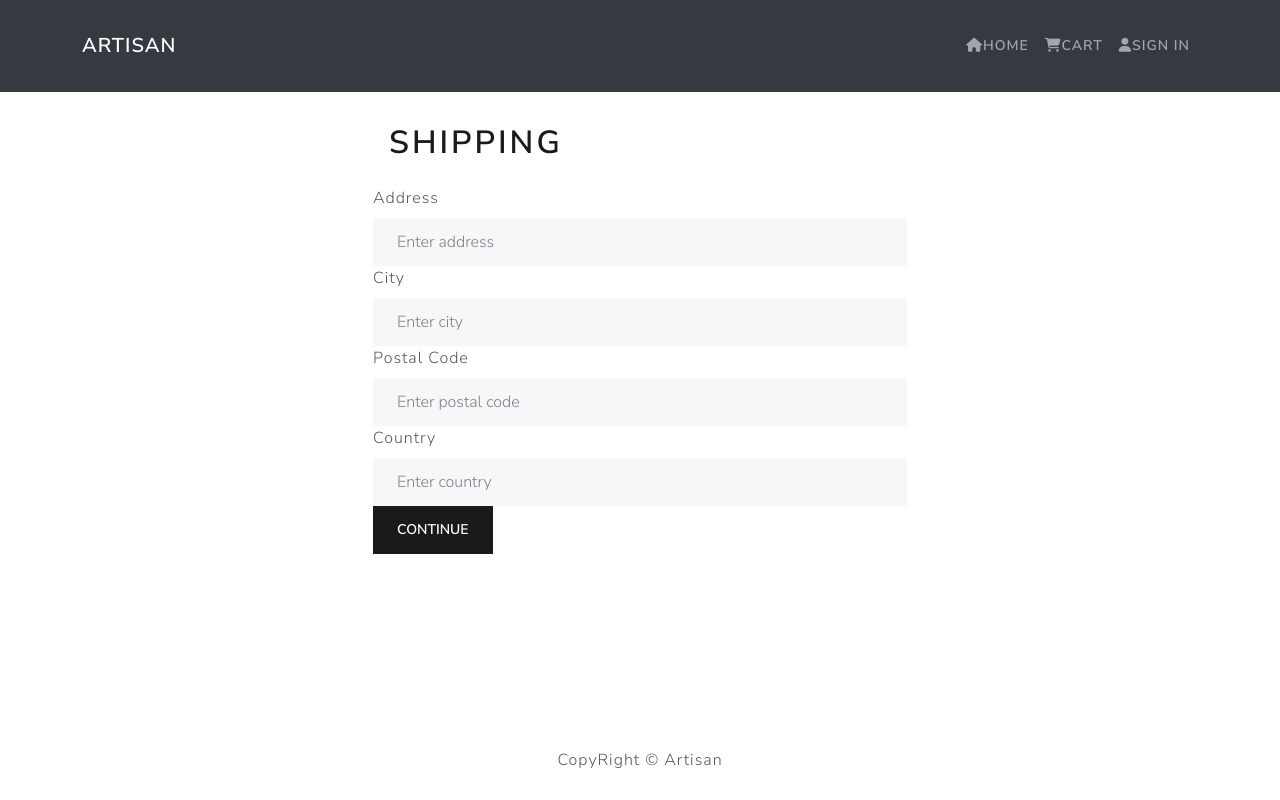
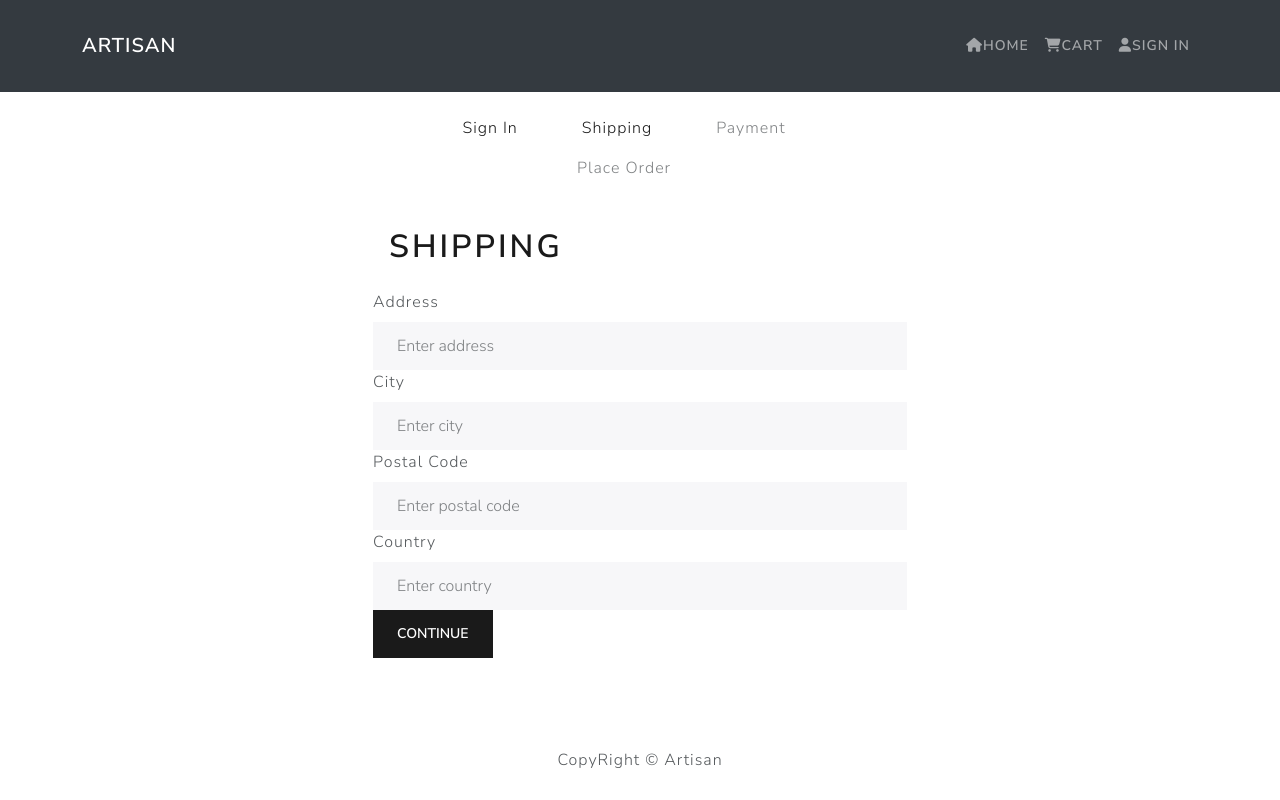
Before and after one commit to RiyaRanaChhetrii/ArtisanFYP, a React (Create React App) app in the folder frontend/: page /shipping in a window 1280 px wide. Built offline with nearby package versions, Linux system fonts and the light colour scheme.

Commit message:
Added a 'CheckoutSteps' component for creating a step-by-step checkout navigation bar

```diff
--- a/frontend/src/action/cartAction.js
+++ b/frontend/src/action/cartAction.js
@@ -28,6 +28,7 @@
     localStorage.setItem('cartItems', JSON.stringify(getState().cart.cartItems))
 }
 
+// Saving shipping address to state and localStorage
 export const saveShippingAddress = (data) => (dispatch) => {
     dispatch({
         type: CART_SAVE_SHIPPING_ADDRESS,
--- /dev/null
+++ b/frontend/src/components/CheckoutSteps.js
@@ -0,0 +1,51 @@
+import React from "react";
+import { Nav } from "react-bootstrap";
+import { LinkContainer } from "react-router-bootstrap";
+
+const CheckoutSteps = ({ step1, step2, step3, step4 }) => {
+  return (
+    <Nav className="justify-content-center mb-4">
+      <Nav.Item>
+        {step1 ? (
+          <LinkContainer to="/login">
+            <Nav.Link>Sign In</Nav.Link>
+          </LinkContainer>
+        ) : (
+          <Nav.Link disabled>Sign In</Nav.Link>
+        )}
+      </Nav.Item>
+
+      <Nav.Item>
+        {step2 ? (
+          <LinkContainer to="/shipping">
+            <Nav.Link>Shipping</Nav.Link>
+          </LinkContainer>
+        ) : (
+          <Nav.Link disabled>Shipping</Nav.Link>
+        )}
+      </Nav.Item>
+
+      <Nav.Item>
+        {step3 ? (
+          <LinkContainer to="/payment">
+            <Nav.Link>Payment</Nav.Link>
+          </LinkContainer>
+        ) : (
+          <Nav.Link disabled>Payment</Nav.Link>
+        )}
+      </Nav.Item>
+
+      <Nav.Item>
+        {step4 ? (
+          <LinkContainer to="/placeorder">
+            <Nav.Link>Place Order</Nav.Link>
+          </LinkContainer>
+        ) : (
+          <Nav.Link disabled>Place Order</Nav.Link>
+        )}
+      </Nav.Item>
+    </Nav>
+  );
+};
+
+export default CheckoutSteps;
--- a/frontend/src/reducers/cartReducers.js
+++ b/frontend/src/reducers/cartReducers.js
@@ -31,6 +31,7 @@
         cartItems: state.cartItems.filter((x) => x.product !== action.payload),
       };
 
+      // Update shipping address in state on CART_SAVE_SHIPPING_ADDRESS action
     case CART_SAVE_SHIPPING_ADDRESS:
       return {
         ...state,
--- a/frontend/src/screens/ShippingScreen.js
+++ b/frontend/src/screens/ShippingScreen.js
@@ -3,9 +3,10 @@
 import { Form, Button } from "react-bootstrap";
 import { useDispatch, useSelector } from "react-redux";
 import FormContainer from "../components/FormContainer";
+import CheckoutSteps from "../components/CheckoutSteps";
 import { saveShippingAddress } from "../action/cartAction";
 
-const ShippingScreen = ({ history }) => {
+const ShippingScreen = () => {
   const navigate = useNavigate();
   const cart = useSelector(state => state.cart)
   const { shippingAddress } = cart
@@ -23,7 +24,9 @@
     navigate('/payment')
   }
 
+  // Shipping address input form
   return <FormContainer>
+    <CheckoutSteps step1 step2/>
     <h1>Shipping</h1>
     <Form onSubmit={submitHandler}>
     <Form.Group controlId="address">
```
